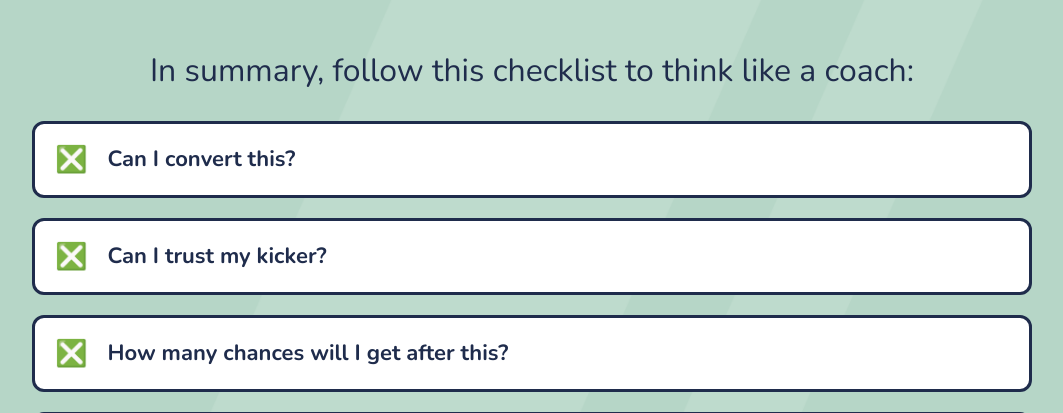
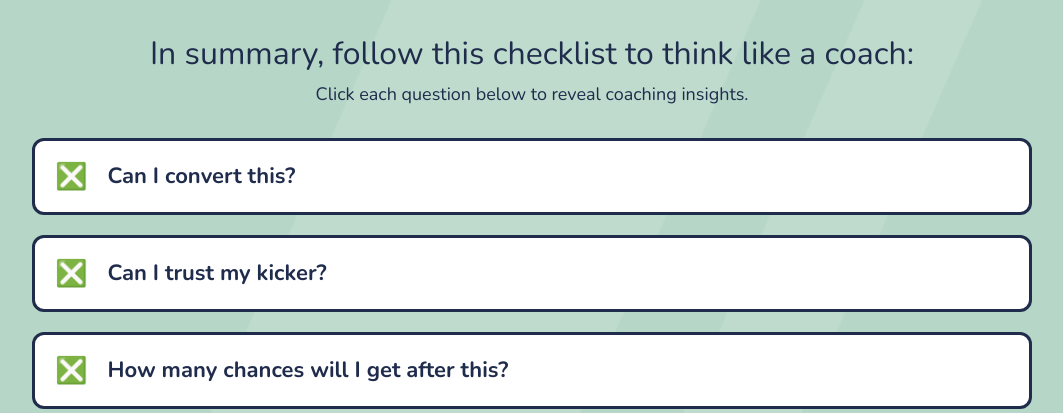
Before and after one commit to trv2111/w4170-proj, a Flask app: page /summary in a window 1280 px wide. Shown: the part 70-483 px from the top of the page, without its empty margins (108-1171 px from the left). Run offline with Flask 3, Linux system fonts and the light colour scheme; some libraries are stand-ins or nearby versions; some web fonts are replaced.

Commit message:
Added instructional text to click the checklist

```diff
--- a/static/style.css
+++ b/static/style.css
@@ -858,3 +858,11 @@
   .next-button-fixed:hover {
     background-color: #304c7c;
   }
+
+  .checklist-instructions {
+    font-size: 18px;
+    color: #1f2c4c;
+    margin-bottom: 20px;
+    text-align: center;
+    font-weight: 500;
+  }
--- a/templates/summary.html
+++ b/templates/summary.html
@@ -4,6 +4,7 @@
 <div class="middle-container">
   <div class="summary-content">
     <h2>In summary, follow this checklist to think like a coach:</h2>
+    <p class="checklist-instructions">Click each question below to reveal coaching insights.</p>
 
     <div class="checklist">
       <div class="checklist-row" data-modal="modal1"><span class="checkbox" id="box1">❎</span> Can I convert this?</div>
```
